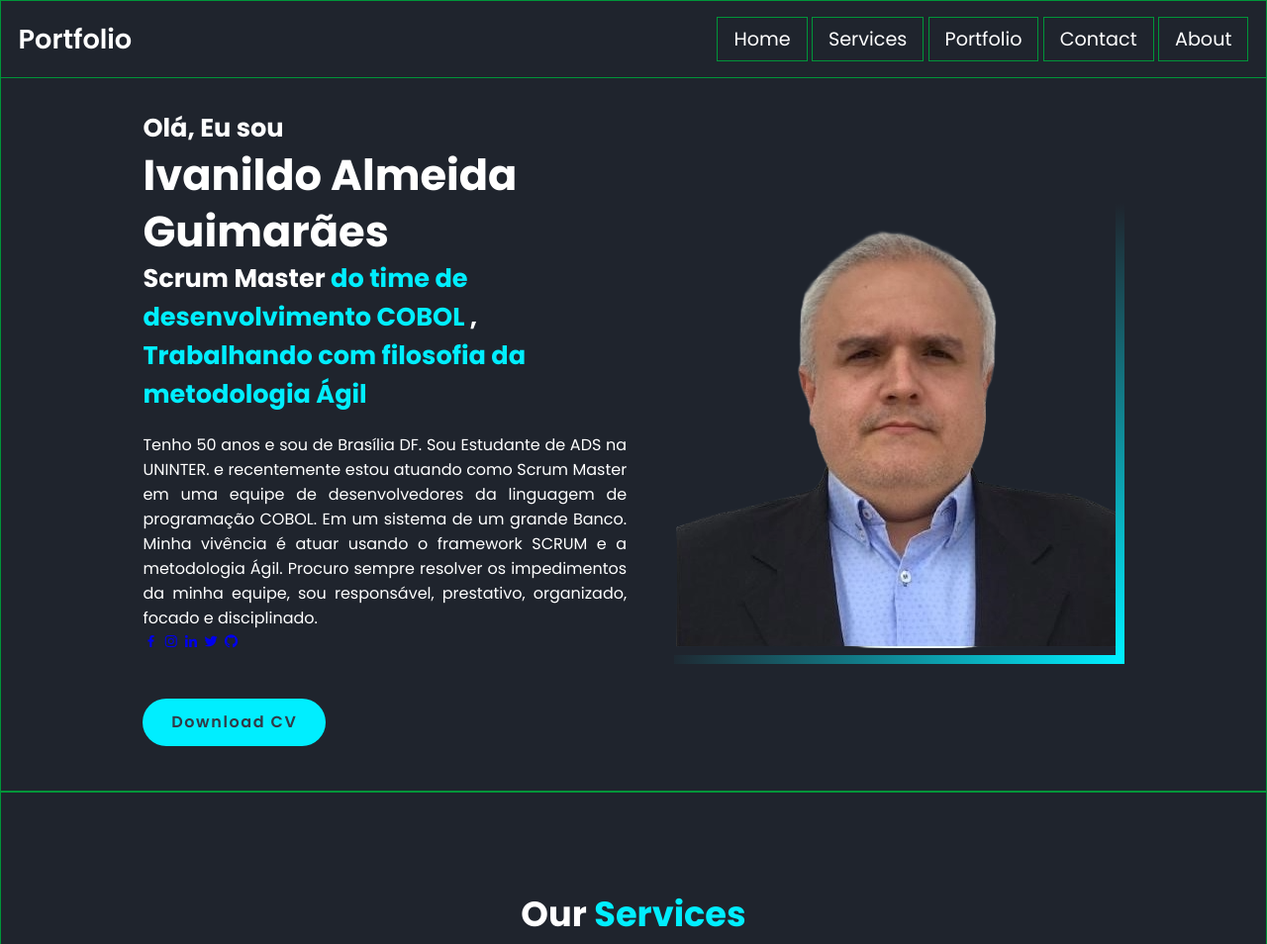
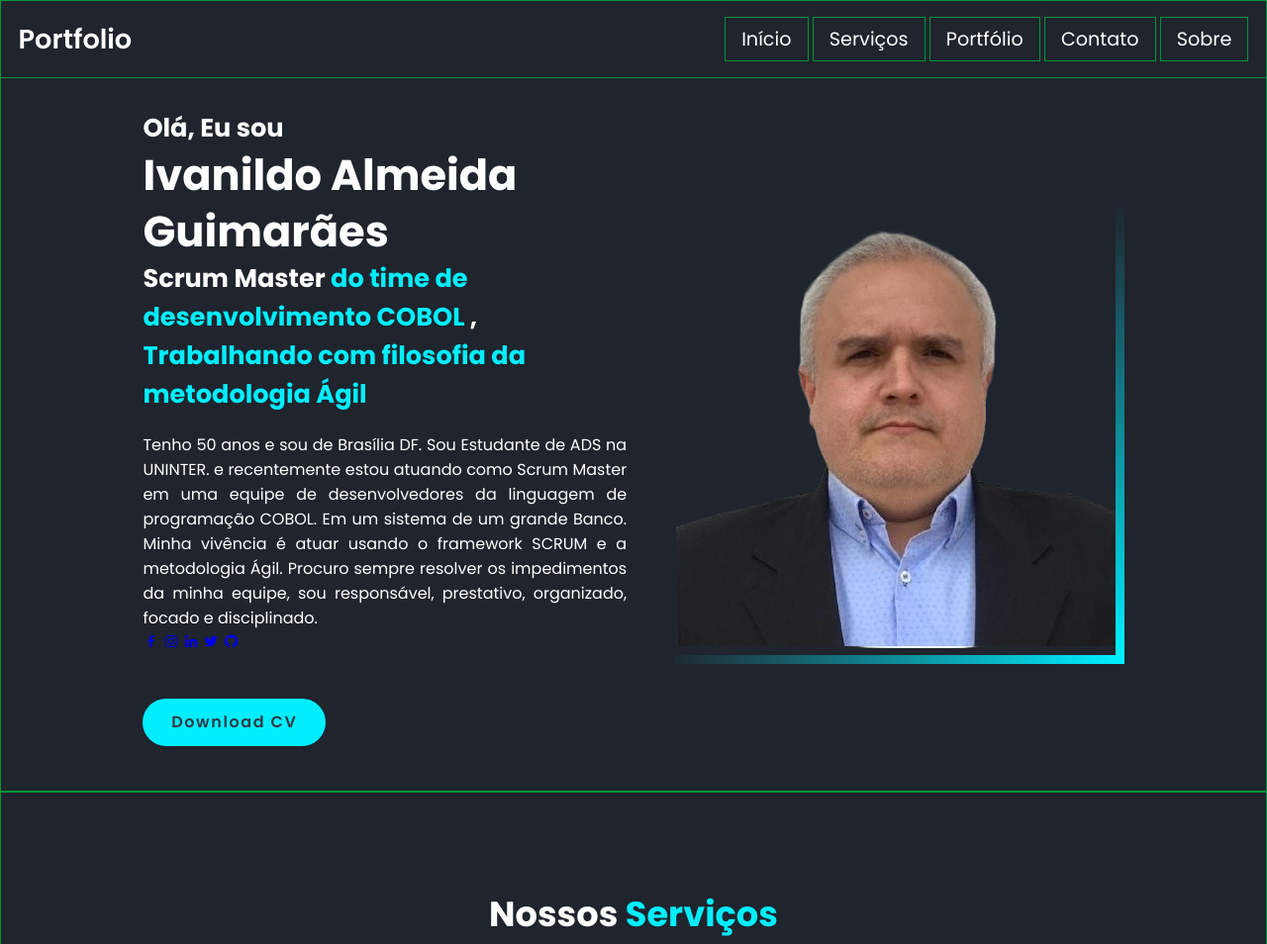
Before and after one commit to ivanildoag/site, a plain HTML site: page index.html in a window 1280 px wide. Shown: the top 954 px of the page at 99% size. Drawn offline with nearby package versions, Linux system fonts and the light colour scheme.

Commit message:
atulização html <head>

```diff
--- a/index.html
+++ b/index.html
@@ -4,7 +4,7 @@
 <head>
     <meta charset="UTF-8">
     <meta name="viewport" content="width=device-width, initial-scale=1.0">
-    <title>Ivanildo Protifólio Completo Websit </title>
+    <title>Ivanildo Protfólio Completo Websit </title>
     <link rel="shortcut icon" href="#" type=" image/x-icon">
     <!--Box icons  -->
     <link href='https://unpkg.com/boxicons@2.1.4/css/boxicons.min.css' rel='stylesheet'>
@@ -17,11 +17,11 @@
         <a href="#" class="logo">Portfolio</a>
 
         <div class="nav">
-            <a href="#home">Home</a>
-            <a href="#services">Services</a>
-            <a href="#portfolio">Portfolio</a>
-            <a href="#contact">Contact</a>
-            <a href="#about">About</a>
+            <a href="#home">Início</a>
+            <a href="#services">Serviços</a>
+            <a href="#portfolio">Portfólio</a>
+            <a href="#contact">Contato</a>
+            <a href="#about">Sobre</a>
         </div>
     </header>
 
@@ -60,7 +60,7 @@
 
     <!-- service section -->
     <section class="services" id="services">
-        <h2>Our <span>Services</span></h2>
+        <h2>Nossos <span>Serviços</span></h2>
 
         <div class="services-container">
             <div class="services-box">
@@ -76,7 +76,7 @@
 
                 </p>
 
-                <a href="#" class="btn">Read More</a>
+                <a href="#" class="btn">Leia Mais</a>
             </div>
 
             <div class="services-box">
@@ -92,7 +92,7 @@
 
                 </p>
 
-                <a href="#" class="btn">Read More</a>
+                <a href="#" class="btn">Leia Mais</a>
             </div>
 
             <div class="services-box">
@@ -108,7 +108,7 @@
 
                 </p>
 
-                <a href="#" class="btn">Read More</a>
+                <a href="#" class="btn">Leia Mais</a>
             </div>
         </div>
     </section>
```
